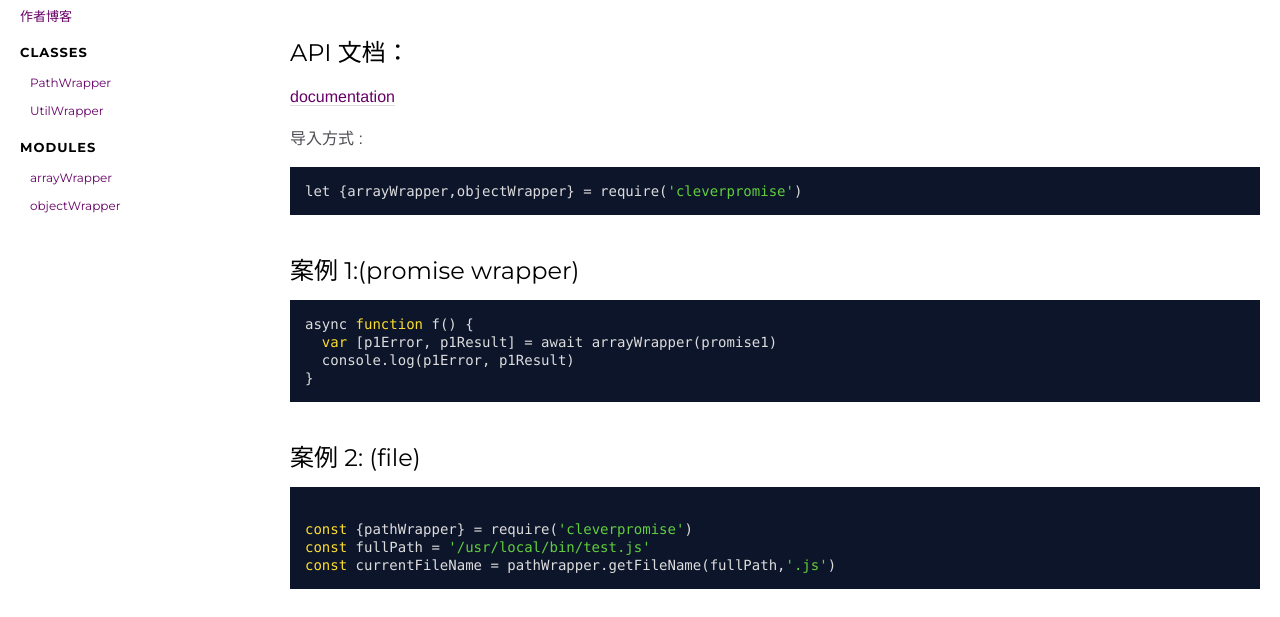
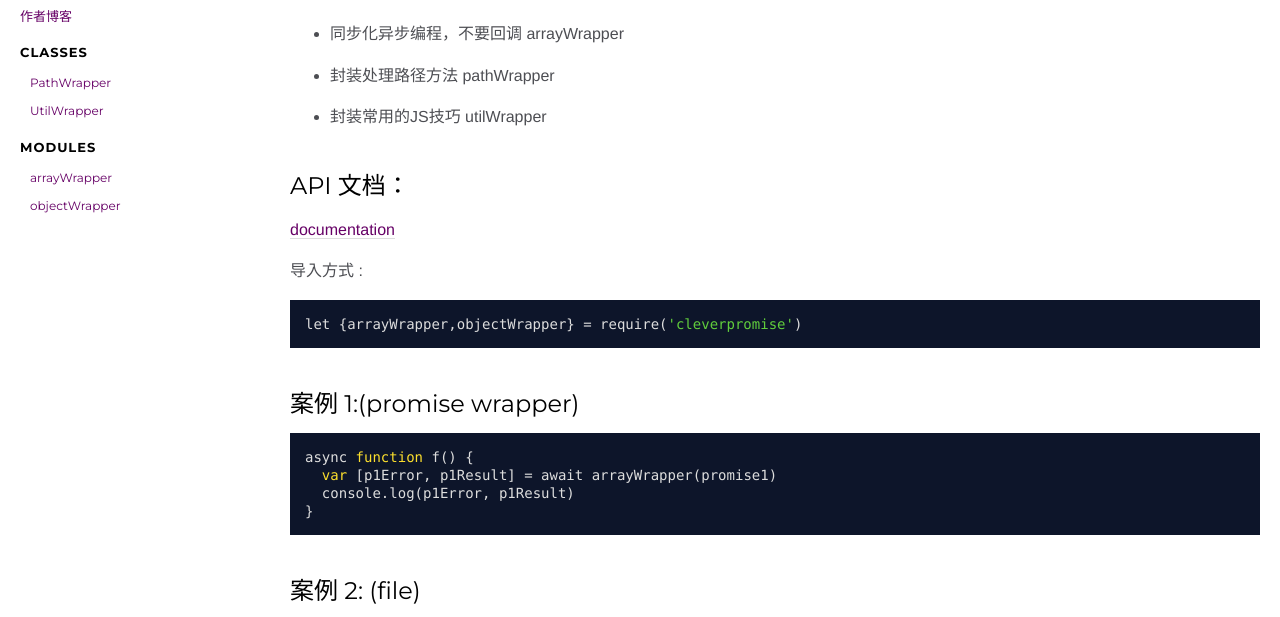
Before and after one commit to program-spiritual/cleverPromise, a website: page docs/index.html in a window 1280 px wide. Shown: the part 109-726 px from the top of the page. Drawn offline with Linux system fonts and the light colour scheme.

Commit message:
增加文档说明

```diff
--- a/docs/index.html
+++ b/docs/index.html
@@ -72,6 +72,17 @@
 
     <section class="readme">
         <article><h1>cleverPromise</h1>
+<ul>
+<li>
+<p>同步化异步编程，不要回调 arrayWrapper</p>
+</li>
+<li>
+<p>封装处理路径方法 pathWrapper</p>
+</li>
+<li>
+<p>封装常用的JS技巧 utilWrapper</p>
+</li>
+</ul>
 <h2>API 文档：</h2>
 <p><a href="">documentation</a></p>
 <p>导入方式 :</p>
@@ -139,7 +150,7 @@ const fn = item => {
 <br class="clear">
 
 <footer>
-    Documentation generated by <a href="https://github.com/jsdoc3/jsdoc">JSDoc 3.6.3</a> on Tue Aug 13 2019 14:44:10 GMT+0800 (CST) using the <a href="https://github.com/clenemt/docdash">docdash</a> theme.
+    Documentation generated by <a href="https://github.com/jsdoc3/jsdoc">JSDoc 3.6.3</a> on Tue Aug 13 2019 15:15:08 GMT+0800 (CST) using the <a href="https://github.com/clenemt/docdash">docdash</a> theme.
 </footer>
 
 <script>prettyPrint();</script>
```
Also changed, not shown: docs/PathWrapper.html (+1 -1 lines), docs/UtilWrapper.html (+1 -1 lines), docs/arrayWrapper.js.html (+1 -1 lines), docs/module-arrayWrapper.html (+1 -1 lines), docs/module-objectWrapper.html (+1 -1 lines), docs/objectWrapper.js.html (+1 -1 lines), docs/pathWrapper.js.html (+1 -1 lines), docs/utilWrapper.js.html (+1 -1 lines).
